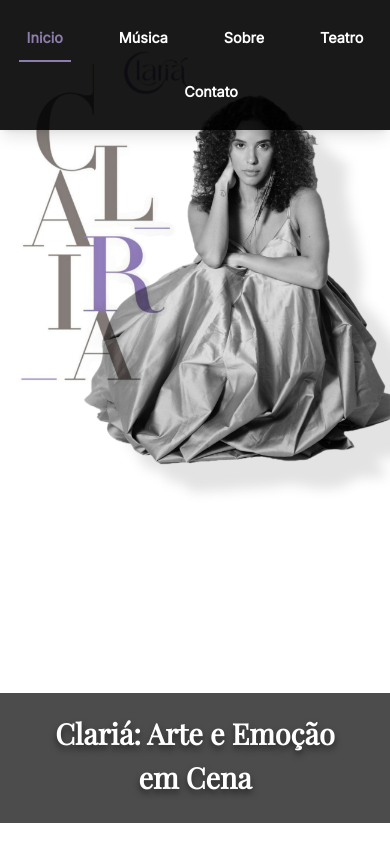
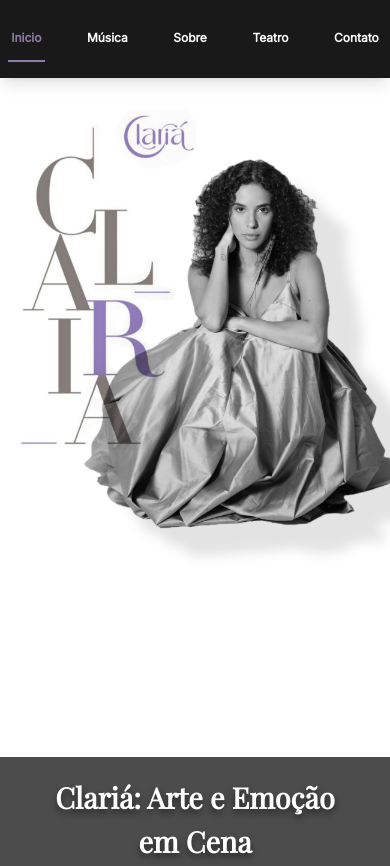
Before and after one commit to mattleandro/claria, a plain HTML site: page index.html in a window 390 px wide. Shown: the top 866 px of the page. Drawn offline with nearby package versions, Linux system fonts and the light colour scheme.

Commit message:
ajustes no nav

```diff
--- a/style.css
+++ b/style.css
@@ -39,7 +39,7 @@ nav a.active {
 /* Estilo geral para todas as seções */
 section {
     text-align: center;
-    padding-top: 5rem; /* Espaço para a navegação fixa */
+    padding-top: 5rem; /* Espaço para a navegação fixa (padrão desktop) */
     padding-bottom: 2rem; /* Espaço inferior para o conteúdo */
     display: flex;
     flex-direction: column;
@@ -52,9 +52,9 @@ section {
 /* Estilos para a seção de início (DESKTOP POR PADRÃO) */
 #inicio {
     position: relative;
-    width: 100vw; /* Ocupa 100% da largura da viewport */
-    height: 100vh; /* Ocupa 100% da altura da viewport para desktop */
-    padding-top: 0;
+    width: 100vw;
+    height: 100vh;
+    padding-top: 0; /* Isso será sobrescrito em mobile */
     padding-bottom: 0;
     overflow: hidden;
 }
@@ -205,12 +205,14 @@ section:not(#inicio) img {
 
 /* Media Query para Mobile (tela até 768px de largura) */
 @media (max-width: 768px) {
-    /* Ajustes para a seção de início em mobile */
+    /* AJUSTE AQUI: Adiciona padding-top à seção de início para evitar sobreposição */
     #inicio {
         height: auto;
         min-height: unset;
         display: block;
-        padding-top: 0;
+        /* Adiciona um padding-top para empurrar o conteúdo abaixo da nav */
+        /* O valor pode precisar ser ajustado (ex: 4rem, 5rem) dependendo da altura real da sua nav em mobile */
+        padding-top: 4rem; /* Ajuste este valor conforme a altura da sua nav em mobile */
     }
 
     #inicio .inicio-desktop {
@@ -245,28 +247,26 @@ section:not(#inicio) img {
         padding: 0 1rem;
     }
 
-    /* REMOVEMOS OU ANULAMOS AS REGRAS QUE FORÇAVAM A NAVEGAÇÃO A SER EM COLUNA EM MOBILE */
-    /* Seu HTML já tem 'flex justify-center space-x-8' na div.container,
-       então o menu já deve ser horizontal por padrão em mobile. */
-    /* Se a navegação ainda empilhar, pode ser devido a um conflito com o Tailwind.
-       Nesse caso, podemos adicionar uma regra explícita para forçar o flex-direction: row */
+    /* Ajustes do Menu de Navegação para Mobile */
     nav .container {
-        flex-direction: row !important; /* Força a direção para linha */
-        flex-wrap: wrap; /* Permite que os itens quebrem linha se não houver espaço suficiente */
-        justify-content: center; /* Mantém a centralização */
-        gap: 0.5rem; /* Ajuste o espaçamento se 2rem for muito grande em telas pequenas */
-        padding: 0 0.5rem; /* Adicione um padding lateral para não colar nas bordas */
+        flex-wrap: nowrap;
+        justify-content: space-between;
+        gap: 0.2rem;
+        padding: 0 0.5rem;
     }
 
-    /* Reduzir o tamanho da fonte dos links da nav em telas pequenas para caberem */
     nav .container a {
-        font-size: 0.9rem; /* Reduz o tamanho da fonte */
-        padding: 0.5rem; /* Ajusta o padding para links menores */
+        font-size: 0.75rem;
+        padding: 0.5rem 0.2rem;
+        white-space: nowrap;
+        flex-shrink: 1;
     }
 
     /* Outros ajustes para mobile */
     section {
-        padding-top: 5rem;
+        /* Seção geral: o padding-top de 5rem já deve ser suficiente para outras seções */
+        /* Se você notar que outras seções também estão com o conteúdo sob a nav,
+           aumente o padding-top da regra 'section' geral. */
     }
     .btn {
         width: 100%;
```
